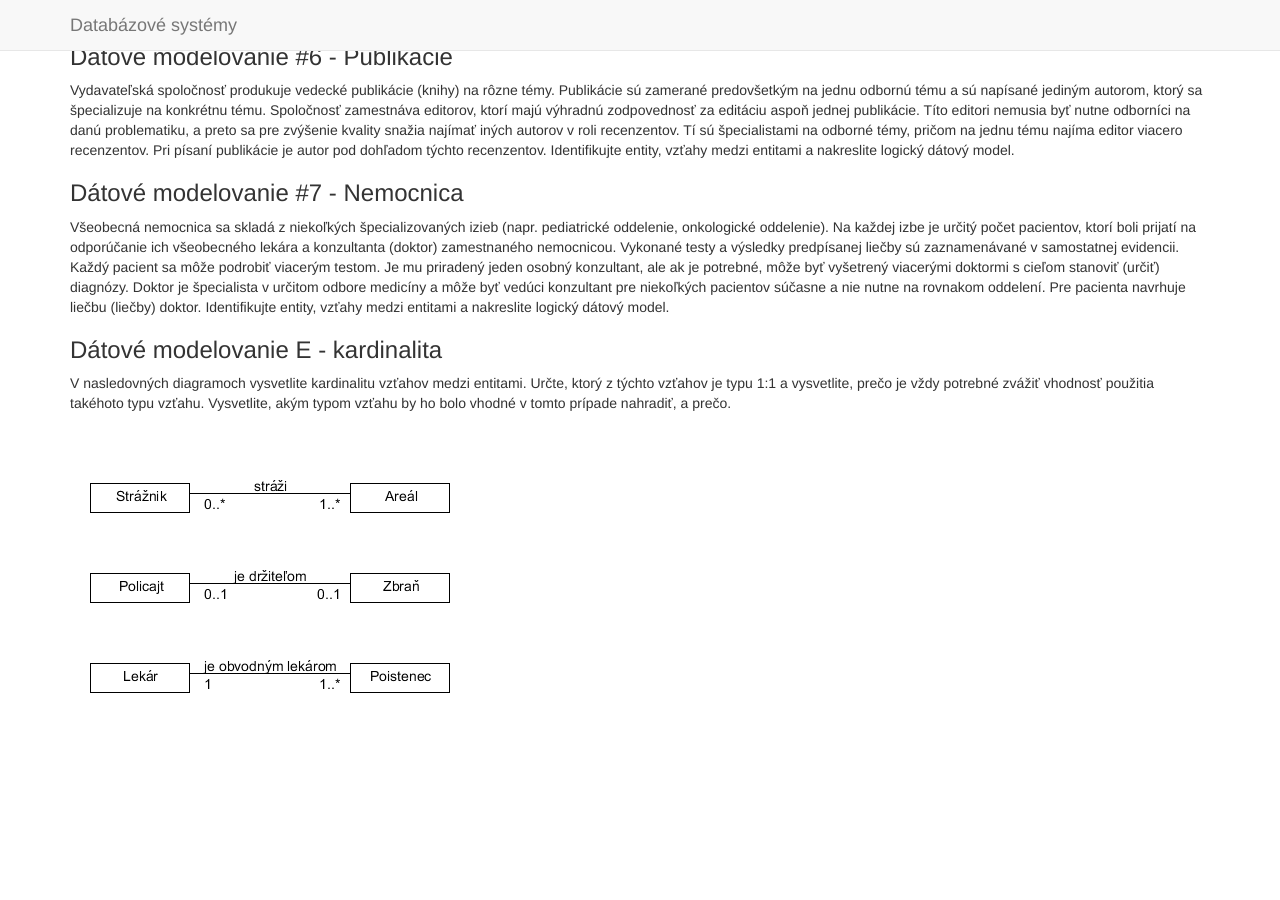
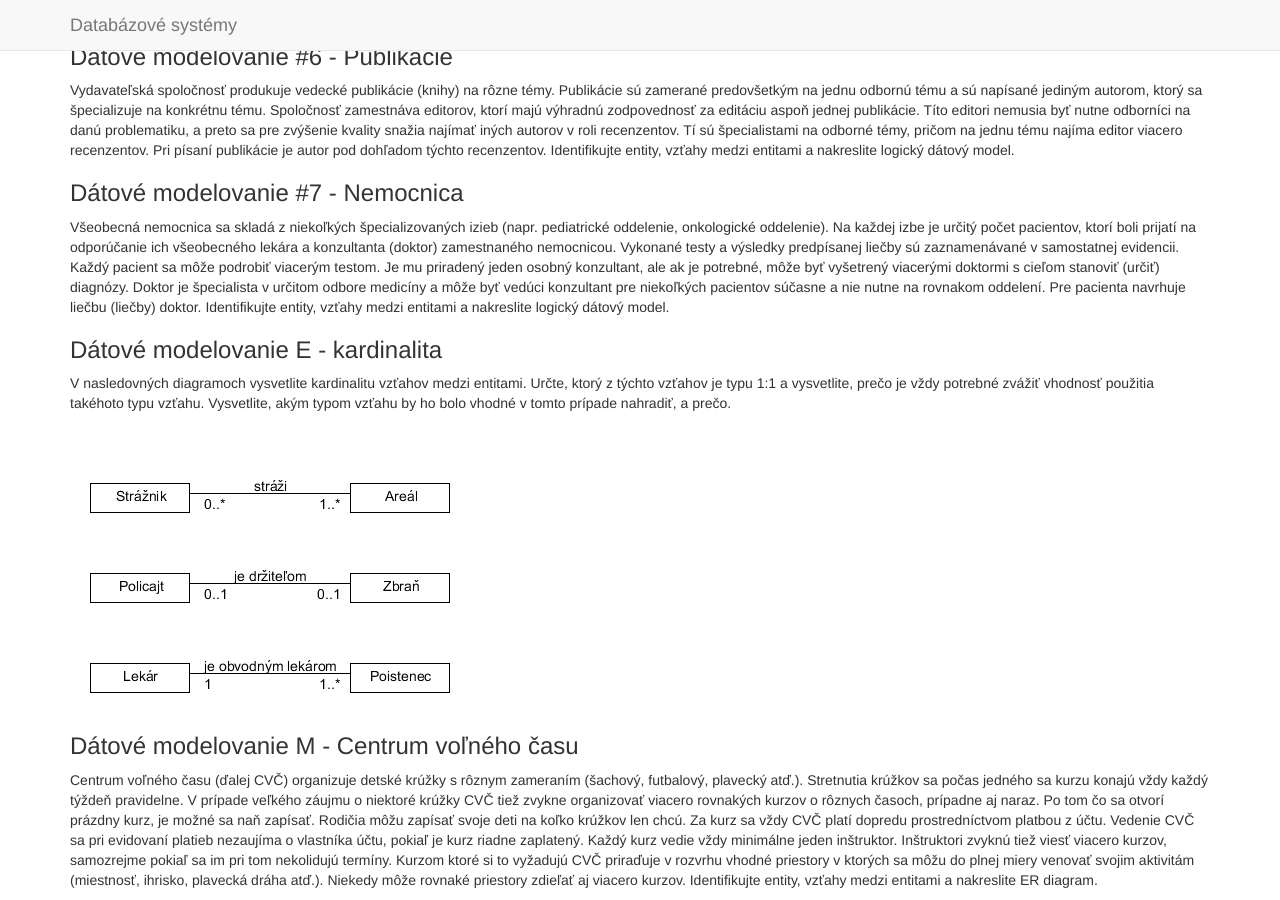
Before and after one commit to masusk/dbs-fiit.github.io, a Jekyll site: the page built from labs/_posts/2014-02-24-2-tyzden.md, in a window 1280 px wide and 900 px high, scrolled down 1703 px. Built offline with Jekyll 4.4.1, drawn with Linux system fonts in a browser that asks for light colours; nearby versions of some CDN libraries; Markdown is read by kramdown in place of the engine named in the settings; before the commit the page ends 2426 px from its top, so only the background shows below that.

Commit message:
Add new task to labs 2

```diff
--- a/labs/_posts/2014-02-24-2-tyzden.md
+++ b/labs/_posts/2014-02-24-2-tyzden.md
@@ -78,3 +78,15 @@ je typu 1:1 a vysvetlite, prečo je vždy potrebné zvážiť vhodnosť použiti
 akým typom vzťahu by ho bolo vhodné v tomto prípade nahradiť, a prečo.
 
 ![ER-diagram kardinality](/labs/files/lab02/kardinality_zadanie.png "E-R diagram kardinality")
+
+### Dátové modelovanie M - Centrum voľného času
+
+Centrum voľného času (ďalej CVČ) organizuje detské krúžky s rôznym zameraním (šachový, futbalový, plavecký atď.).
+Stretnutia krúžkov sa počas jedného sa kurzu konajú vždy každý týždeň pravidelne. V prípade veľkého záujmu o niektoré
+krúžky CVČ tiež zvykne organizovať viacero rovnakých kurzov o rôznych časoch, prípadne aj naraz. Po tom čo sa otvorí prázdny kurz,
+je možné sa naň zapísať. Rodičia môžu zapísať svoje deti na koľko krúžkov len chcú. Za kurz sa vždy CVČ platí dopredu prostredníctvom platbou z účtu.
+Vedenie CVČ sa pri evidovaní platieb nezaujíma o vlastníka účtu, pokiaľ je kurz riadne zaplatený.
+Každý kurz vedie vždy minimálne jeden inštruktor. Inštruktori zvyknú tiež viesť viacero kurzov,
+samozrejme pokiaľ sa im pri tom nekolidujú termíny. Kurzom ktoré si to vyžadujú CVČ priraďuje v rozvrhu vhodné priestory
+v ktorých sa môžu do plnej miery venovať svojim aktivitám (miestnosť, ihrisko, plavecká dráha atď.). Niekedy môže rovnaké priestory zdieľať
+aj viacero kurzov. Identifikujte entity, vzťahy medzi entitami a nakreslite ER diagram.
```
Also changed, not shown: labs/files/lab02/lab02_solutions.md (+16 -0 lines), labs/files/lab02/cvc_zadanie.png (added), 1 other file.
